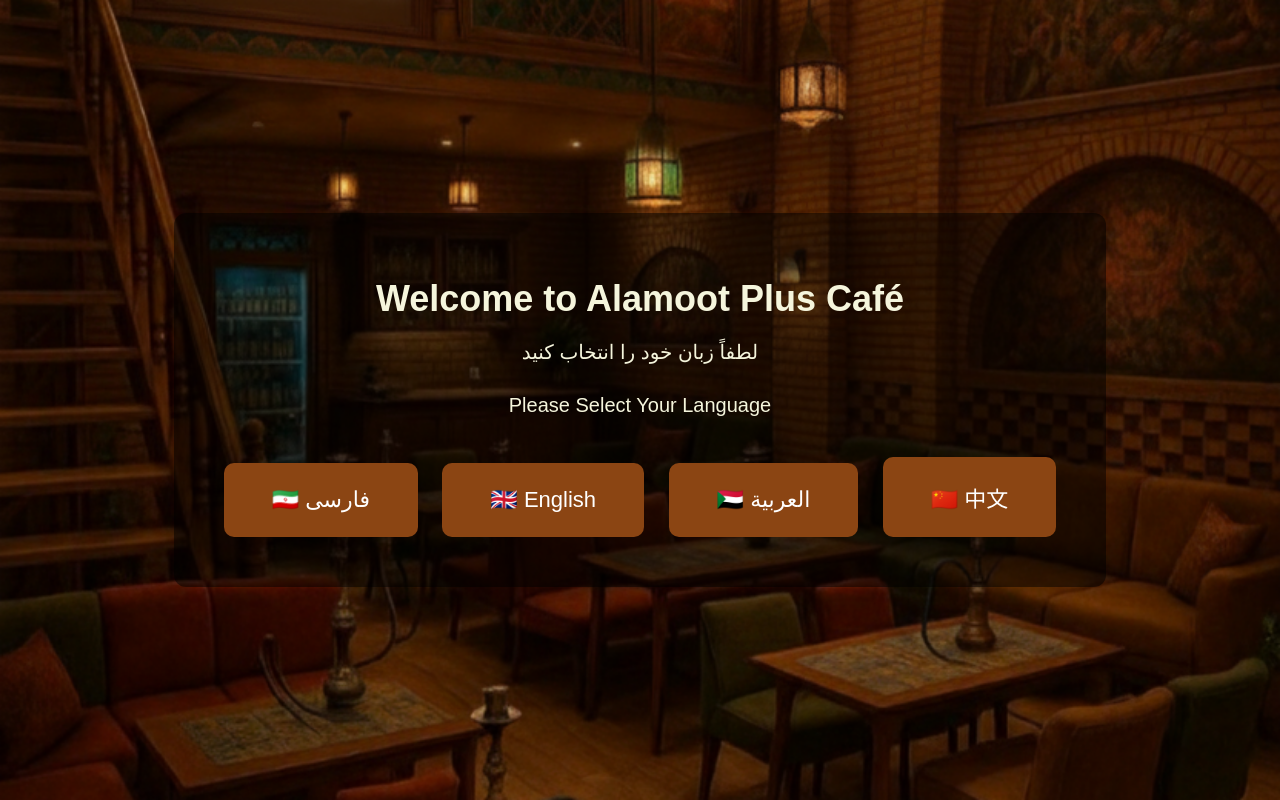
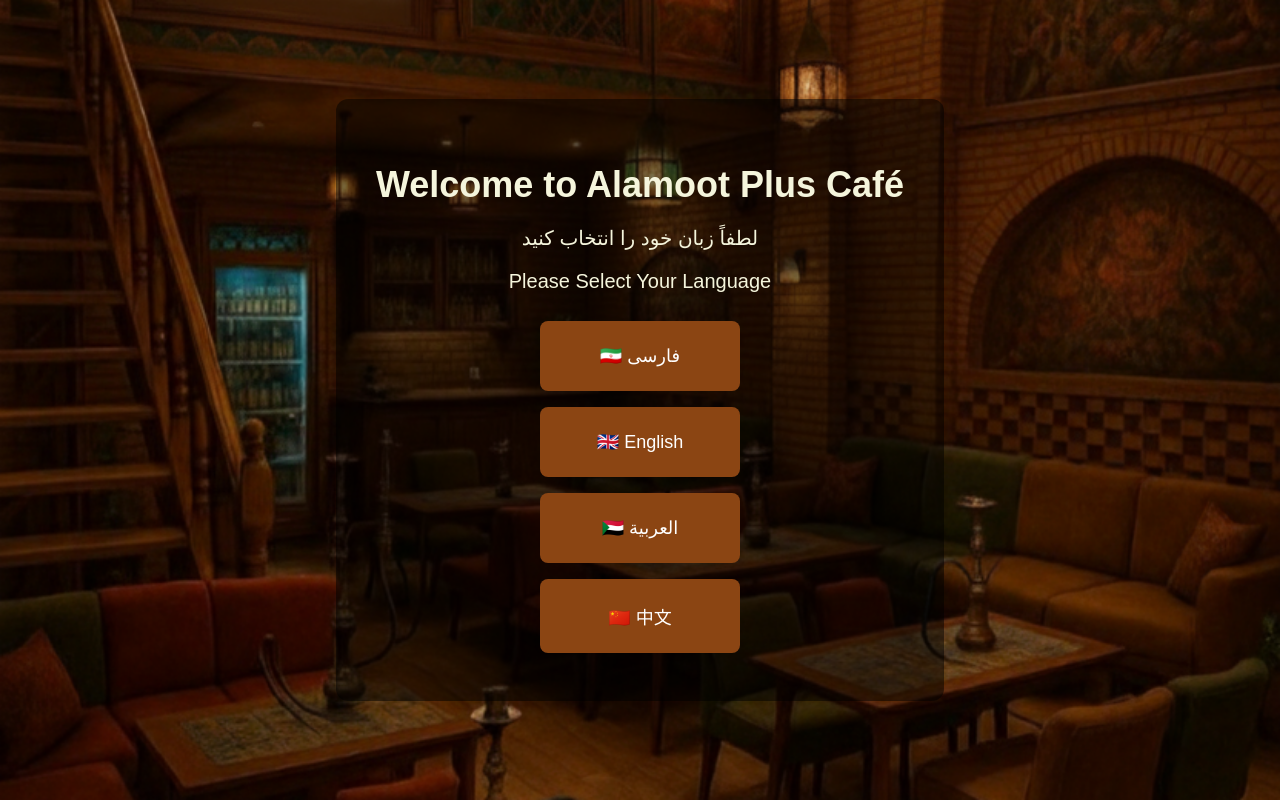
Before and after one commit to alamoutplus/AlamoutPlus, a PHP site: page / in a window 1280 px wide. Run offline with PHP 8.4, Linux system fonts and the light colour scheme.

Commit message:
Update style.css

```diff
--- a/style.css
+++ b/style.css
@@ -4,7 +4,8 @@ body {
   background-image: url('picture/alamootplus.png');
   background-size: cover;
   background-position: center;
-  font-family: 'Vazir', sans-serif;
+  background-repeat: no-repeat;
+  font-family: sans-serif;
   height: 100vh;
   display: flex;
   align-items: center;
@@ -17,6 +18,7 @@ body {
   padding: 40px;
   border-radius: 12px;
   color: #f5f5dc;
+  max-width: 90%;
 }
 
 h1 {
@@ -26,19 +28,26 @@ h1 {
 
 p {
   font-size: 20px;
-  margin-bottom: 30px;
+  margin-bottom: 20px;
+}
+
+.language-buttons {
+  display: flex;
+  flex-direction: column;
+  align-items: center;
 }
 
 .language-buttons button {
-  margin: 10px;
+  margin: 8px;
   padding: 24px 48px;
-  font-size: 22px;
+  font-size: 18px;
   border: none;
-  border-radius: 10px;
+  border-radius: 8px;
   background-color: #8b4513;
   color: white;
   cursor: pointer;
   transition: background-color 0.3s ease;
+  width: 200px;
 }
 
 .language-buttons button:hover {
```
